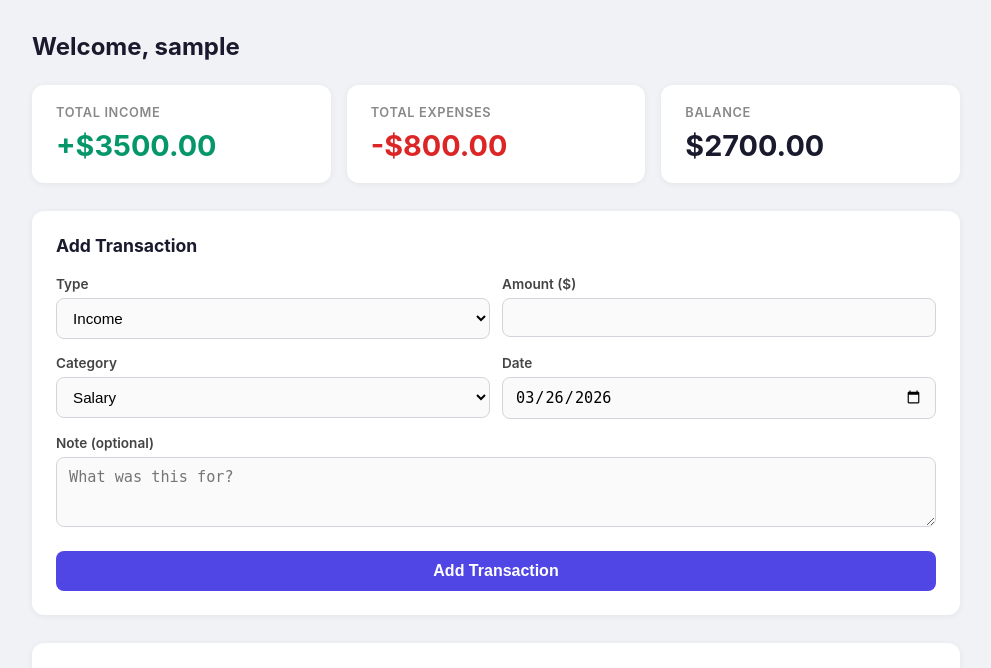
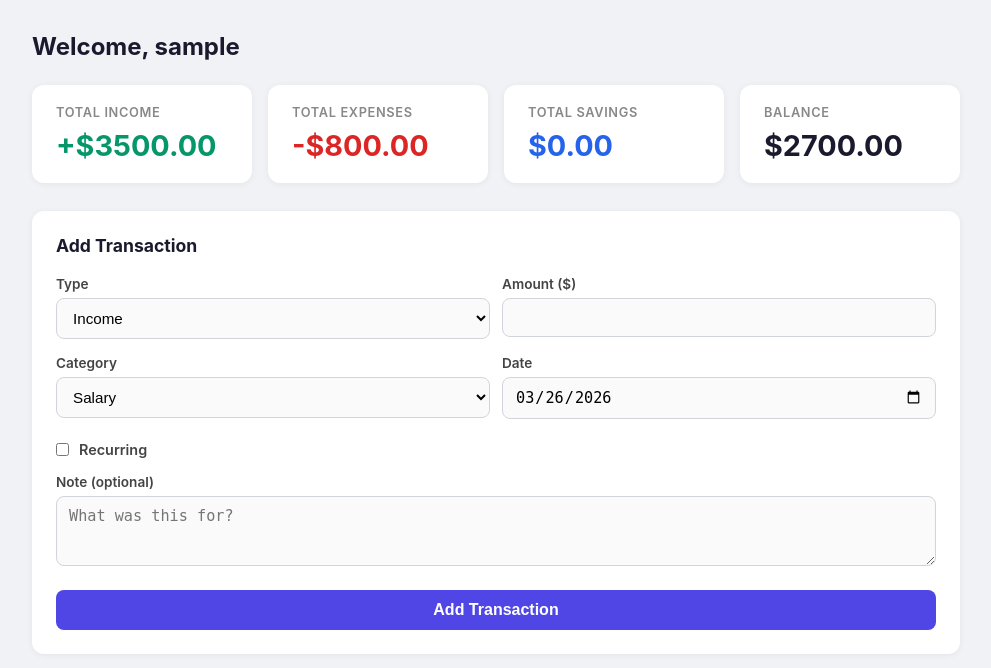
Before and after one commit to sarptelor1607/finance-tracker, a Flask app: page /dashboard in a window 1280 px wide. Shown: the part 56-724 px from the top of the page, without its empty margins (144-1135 px from the left). Run offline with Flask 3, Linux system fonts and the light colour scheme; the visitor is signed in with stand-in values (Sample User, id 1); data comes from the database, SQL or seed files in the repository.

Commit message:
"Saving" and "Recurring" added

```diff
--- a/app.py
+++ b/app.py
@@ -4,6 +4,7 @@ from routes.auth import auth_bp
 from routes.transactions import transactions_bp
 from werkzeug.security import generate_password_hash
 from datetime import date, timedelta
+from sqlalchemy import text
 
 app = Flask(__name__)
 app.config['SECRET_KEY'] = 'dev-secret-key'
@@ -38,6 +39,13 @@ def seed():
 
 with app.app_context():
     db.create_all()
+    with db.engine.connect() as conn:
+        for col, definition in [('recurring', 'BOOLEAN DEFAULT 0'), ('recurring_interval', 'VARCHAR(10)')]:
+            try:
+                conn.execute(text(f'ALTER TABLE "transaction" ADD COLUMN {col} {definition}'))
+                conn.commit()
+            except Exception:
+                pass
     seed()
 
 if __name__ == '__main__':
--- a/models.py
+++ b/models.py
@@ -17,3 +17,5 @@ class Transaction(db.Model):
     category = db.Column(db.String(50), nullable=False)
     date = db.Column(db.Date, nullable=False)
     note = db.Column(db.String(200))
+    recurring = db.Column(db.Boolean, default=False)
+    recurring_interval = db.Column(db.String(10), nullable=True)
--- a/routes/transactions.py
+++ b/routes/transactions.py
@@ -13,30 +13,71 @@ def login_required(f):
         return f(*args, **kwargs)
     return wrapper
 
+def next_due(last_date, interval):
+    if interval == 'daily':
+        return last_date + timedelta(days=1)
+    if interval == 'weekly':
+        return last_date + timedelta(weeks=1)
+    if interval == 'monthly':
+        if last_date.month == 12:
+            return last_date.replace(year=last_date.year + 1, month=1)
+        return last_date.replace(month=last_date.month + 1)
+    return last_date
+
+def apply_recurring(uid):
+    today = date.today()
+    recurring = Transaction.query.filter_by(user_id=uid, recurring=True).all()
+
+    latest = {}
+    for t in recurring:
+        key = (t.type, t.amount, t.category, t.note, t.recurring_interval)
+        if key not in latest or t.date > latest[key]:
+            latest[key] = t.date
+
+    for key, last_date in latest.items():
+        typ, amount, category, note, interval = key
+        if next_due(last_date, interval) <= today:
+            already = Transaction.query.filter_by(
+                user_id=uid, type=typ, amount=amount,
+                category=category, note=note, date=today, recurring=True
+            ).first()
+            if not already:
+                db.session.add(Transaction(
+                    user_id=uid, type=typ, amount=amount,
+                    category=category, date=today, note=note,
+                    recurring=True, recurring_interval=interval
+                ))
+    db.session.commit()
+
 @transactions_bp.route('/dashboard')
 @login_required
 def dashboard():
     uid = session['user_id']
-    txns = Transaction.query.filter_by(user_id=uid).order_by(Transaction.date.desc()).limit(5).all()
+    apply_recurring(uid)
     all_txns = Transaction.query.filter_by(user_id=uid).all()
     income = sum(t.amount for t in all_txns if t.type == 'income')
     expense = sum(t.amount for t in all_txns if t.type == 'expense')
+    savings = sum(t.amount for t in all_txns if t.type == 'saving')
     balance = income - expense
+    recent = Transaction.query.filter_by(user_id=uid).order_by(Transaction.date.desc()).limit(5).all()
     return render_template('dashboard.html',
-        income=income, expense=expense, balance=balance,
-        recent=txns, username=session.get('username'))
+        income=income, expense=expense, balance=balance, savings=savings,
+        recent=recent, username=session.get('username'))
 
 @transactions_bp.route('/transactions/add', methods=['POST'])
 @login_required
 def add():
     try:
+        recurring = 'recurring' in request.form
         t = Transaction(
             user_id=session['user_id'],
             type=request.form['type'],
             amount=float(request.form['amount']),
             category=request.form['category'],
             date=date.fromisoformat(request.form['date']),
-            note=request.form.get('note', '')
+            note=request.form.get('note', ''),
+            recurring=recurring,
+            recurring_interval=request.form.get('recurring_interval') if recurring else None
         )
         db.session.add(t)
         db.session.commit()
@@ -62,8 +103,9 @@ def list_transactions():
     txns = q.order_by(Transaction.date.desc()).all()
     income = sum(t.amount for t in txns if t.type == 'income')
     expense = sum(t.amount for t in txns if t.type == 'expense')
+    savings = sum(t.amount for t in txns if t.type == 'saving')
     return render_template('history.html', transactions=txns, active_filter=f,
-        income=income, expense=expense)
+        income=income, expense=expense, savings=savings)
 
 @transactions_bp.route('/transactions/<int:tid>', methods=['DELETE'])
 @login_required
--- a/static/main.js
+++ b/static/main.js
@@ -35,6 +35,13 @@ document.addEventListener('DOMContentLoaded', () => {
         dateInput.value = new Date().toISOString().split('T')[0];
     }
 
+    const recurringCheck = document.getElementById('recurring');
+    if (recurringCheck) {
+        recurringCheck.addEventListener('change', () => {
+            document.getElementById('interval-wrapper').style.display = recurringCheck.checked ? 'block' : 'none';
+        });
+    }
+
     const registerForm = document.getElementById('register-form');
     if (registerForm) {
         registerForm.addEventListener('submit', e => {
--- a/static/style.css
+++ b/static/style.css
@@ -190,7 +190,7 @@ nav {
 
 .cards {
     display: grid;
-    grid-template-columns: repeat(3, 1fr);
+    grid-template-columns: repeat(4, 1fr);
     gap: 16px;
     margin-bottom: 28px;
 }
@@ -218,6 +218,7 @@ nav {
 
 .card.income .value  { color: #059669; }
 .card.expense .value { color: #dc2626; }
+.card.saving .value  { color: #2563eb; }
 .card.balance .value { color: #1a1a2e; }
 .card.balance.negative .value { color: #dc2626; }
 
@@ -330,6 +331,11 @@ tbody tr:hover {
     color: #991b1b;
 }
 
+.badge-saving {
+    background: #dbeafe;
+    color: #1e40af;
+}
+
 .badge-category {
     background: #ede9fe;
     color: #5b21b6;
@@ -337,6 +343,7 @@ tbody tr:hover {
 
 .amount-income  { color: #059669; font-weight: 600; }
 .amount-expense { color: #dc2626; font-weight: 600; }
+.amount-saving  { color: #2563eb; font-weight: 600; }
 
 .delete-btn {
     background: none;
@@ -419,6 +426,12 @@ tbody tr:hover {
 
 /* ── Responsive ── */
 
+@media (max-width: 900px) {
+    .cards {
+        grid-template-columns: repeat(2, 1fr);
+    }
+}
+
 @media (max-width: 640px) {
     .cards {
         grid-template-columns: 1fr;
--- a/templates/dashboard.html
+++ b/templates/dashboard.html
@@ -34,6 +34,10 @@
                 <div class="label">Total Expenses</div>
                 <div class="value">-${{ "%.2f"|format(expense) }}</div>
             </div>
+            <div class="card saving">
+                <div class="label">Total Savings</div>
+                <div class="value">${{ "%.2f"|format(savings) }}</div>
+            </div>
             <div class="card balance {% if balance < 0 %}negative{% endif %}">
                 <div class="label">Balance</div>
                 <div class="value">${{ "%.2f"|format(balance) }}</div>
@@ -49,6 +53,7 @@
                         <select id="type" name="type" required>
                             <option value="income">Income</option>
                             <option value="expense">Expense</option>
+                            <option value="saving">Save for later</option>
                         </select>
                     </div>
                     <div>
@@ -71,6 +76,20 @@
                     <div>
                         <label for="date">Date</label>
                         <input type="date" id="date" name="date" required>
+                    </div>
+                </div>
+                <div class="form-row" style="align-items:center; margin-top:16px;">
+                    <div style="display:flex; align-items:center; gap:10px; padding-top:6px;">
+                        <input type="checkbox" id="recurring" name="recurring" style="width:auto;">
+                        <label for="recurring" style="margin:0; font-size:0.9rem; cursor:pointer;">Recurring</label>
+                    </div>
+                    <div id="interval-wrapper" style="display:none;">
+                        <label for="recurring_interval">Repeat</label>
+                        <select id="recurring_interval" name="recurring_interval">
+                            <option value="daily">Daily</option>
+                            <option value="weekly">Weekly</option>
+                            <option value="monthly">Monthly</option>
+                        </select>
                     </div>
                 </div>
                 <label for="note">Note (optional)</label>
@@ -103,7 +122,7 @@
                             <td><span class="badge badge-{{ t.type }}">{{ t.type }}</span></td>
                             <td><span class="badge badge-category">{{ t.category }}</span></td>
                             <td class="amount-{{ t.type }}">
-                                {% if t.type == 'income' %}+{% else %}-{% endif %}${{ "%.2f"|format(t.amount) }}
+                                {% if t.type == 'income' %}+{% elif t.type == 'expense' %}-{% endif %}${{ "%.2f"|format(t.amount) }}
                             </td>
                             <td>{{ t.note or '—' }}</td>
                         </tr>
```
Also changed, not shown: templates/history.html (+6 -2 lines).
